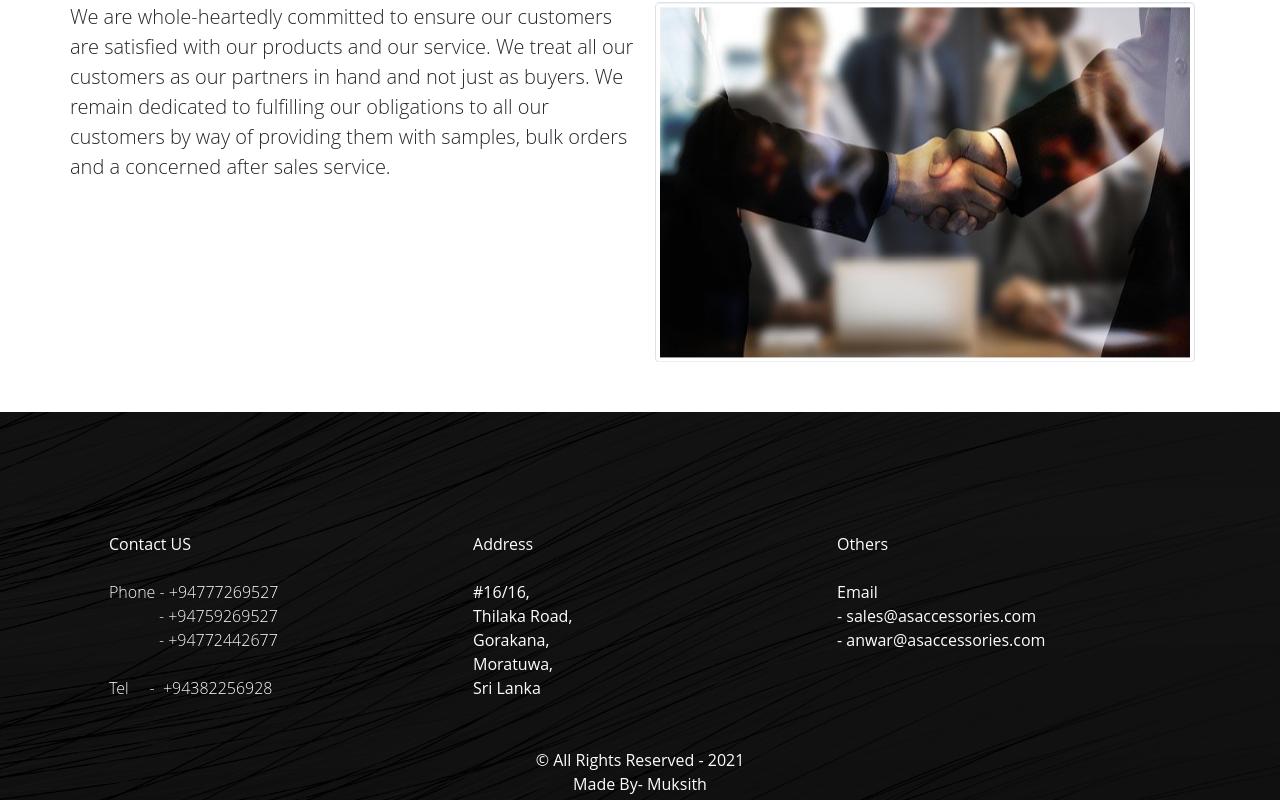
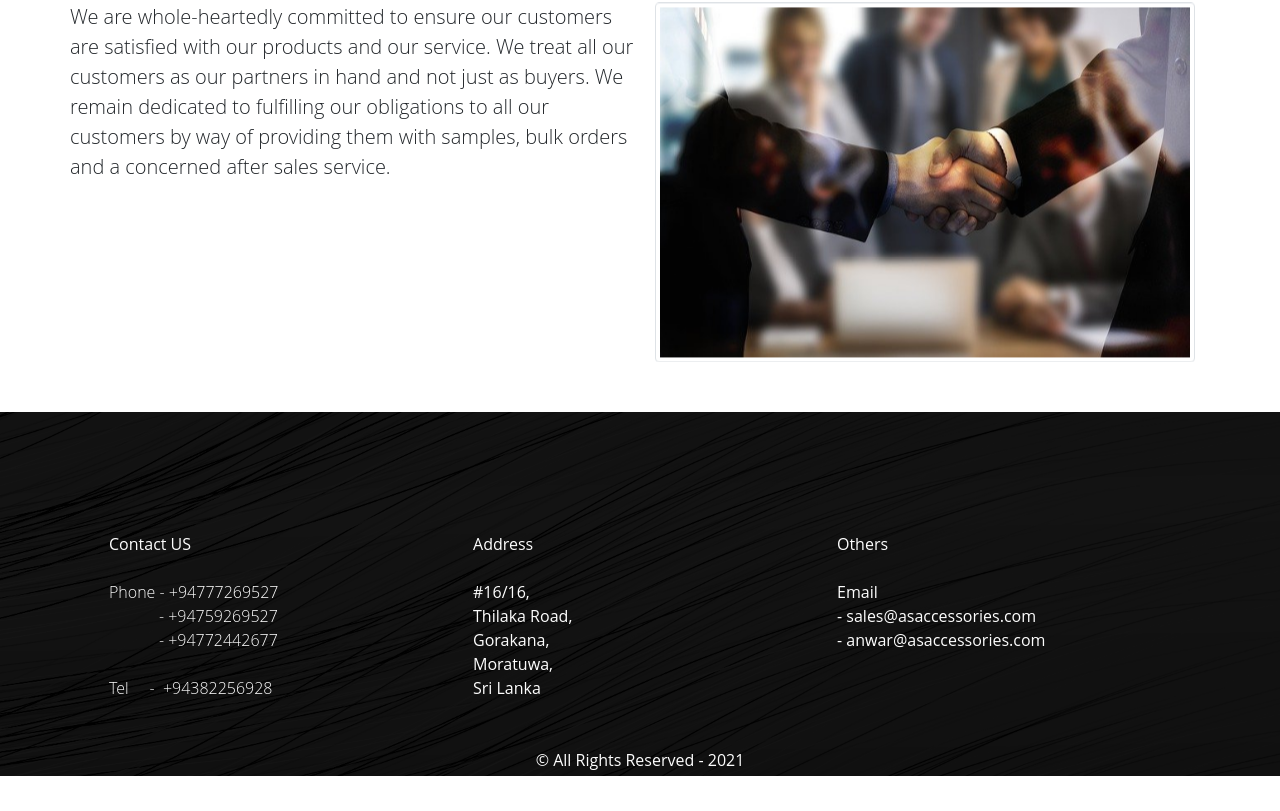
Before and after one commit to MukiBwoi/A.S-Accessories, a plain HTML site: page index.html in a window 1280 px wide. Shown: the part 6614-7425 px from the top of the page. After the commit the page ends 7401 px from the top, so only its background shows below. Drawn offline with nearby package versions, Linux system fonts and the light colour scheme; a script that the page names is missing; a web font is replaced by a local one.

Commit message:
Update index.html

```diff
--- a/index.html
+++ b/index.html
@@ -758,7 +758,6 @@
                     <div class="col-12 text-center mt-4 mb-1 ">
                         &copy;&nbspAll Rights Reserved - 2021
                         </br>
-                        Made By- Muksith
                     </div>
                 </div>
             </div>
```
